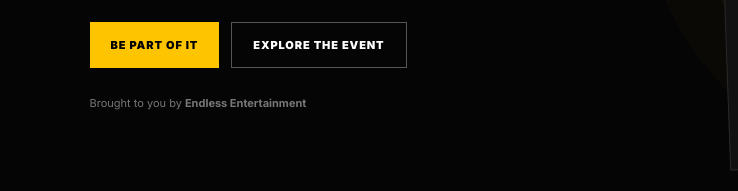
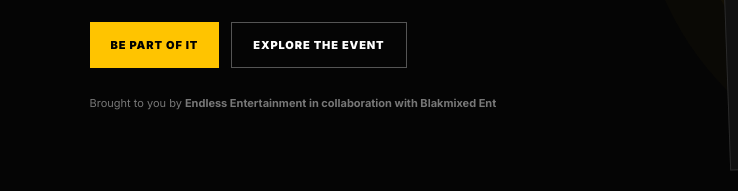
Before and after one commit to isaac1-cmd/chop-life-learn-sense, a plain HTML site: page index.html in a window 1280 px wide. Shown: the part 609-800 px from the top of the page, 0-738 px from the left. Drawn offline with Linux system fonts and the light colour scheme.

Commit message:
Update sponsorship information in index.html

```diff
--- a/index.html
+++ b/index.html
@@ -31,7 +31,7 @@
     <h2>THE 3-DAY CARNIVAL TRILOGY</h2>
     <p class="hero-lead">A monumental experiential festival in Port Harcourt blending daytime commerce, immersive gaming, creator masterclasses, carnival culture and an electrifying music experience.</p>
     <div class="actions"><a class="btn yellow" href="#participate">BE PART OF IT</a><a class="btn ghost" href="#about">EXPLORE THE EVENT</a></div>
-    <p class="brought">Brought to you by <strong>Endless Entertainment</strong></p>
+    <p class="brought">Brought to you by <strong>Endless Entertainment in collaboration with Blakmixed Ent</strong></p>
   </div>
   <div class="hero-visual"><div class="burst"></div><div class="logo-card"><img src="assets/choplife-learn-sense-logo.png" alt="Chop Life Learn Sense"><span>COMING <b>DECEMBER 2026</b></span></div></div>
 </section>
```
